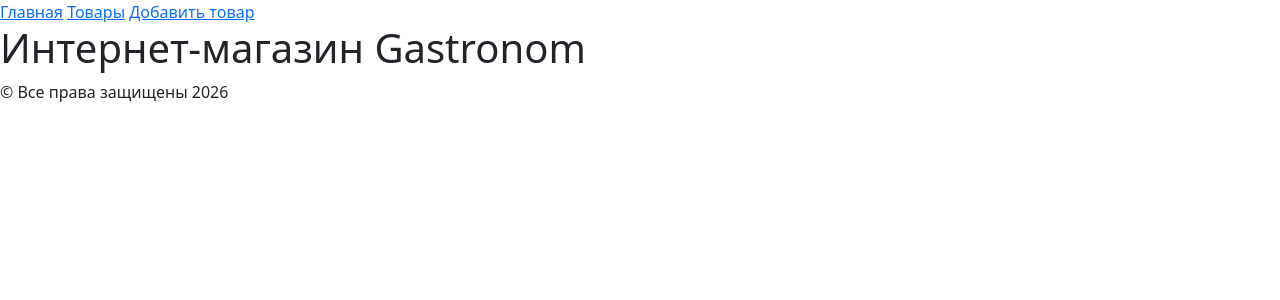
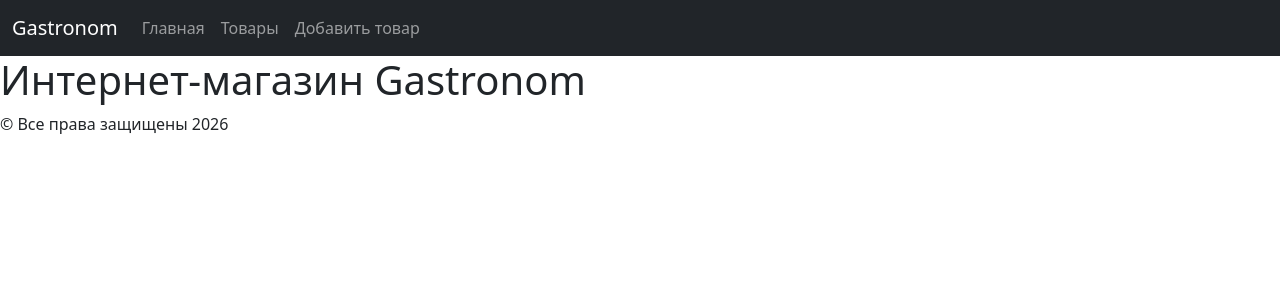
Before and after one commit to swatkmz2020-code/django-master-project, a Django app: page / in a window 1280 px wide. Shown: the top 300 px of the page. Run offline with Django 5.2, Linux system fonts and the light colour scheme; some libraries are stand-ins or nearby versions.

Commit message:
style(header): Добавить навигационное меню BS.

```diff
--- a/apps/eshop/templates/eshop/base.html
+++ b/apps/eshop/templates/eshop/base.html
@@ -16,15 +16,35 @@
 
 <body>
     <header>
-        <nav>
-            <a href="{% url 'eshop:home_page' %}">Главная</a>
-            <a href="{% url 'eshop:product_list' %}">Товары</a>
-            <a href="{% url 'eshop:product_add' %}">Добавить товар</a>
+        <nav class="navbar navbar-expand-sm bg-dark" data-bs-theme="dark">
+            <div class="container-fluid">
+                <a class="navbar-brand" href="{% url 'eshop:home_page' %}">Gastronom</a>
+                <button class="navbar-toggler" type="button" data-bs-toggle="collapse" data-bs-target="#navbarNav" aria-controls="navbarNav" aria-expanded="false" aria-label="Toggle navigation">
+                    <span class="navbar-toggler-icon"></span>
+                </button>
+                <div class="collapse navbar-collapse" id="navbarNav">
+                    <ul class="navbar-nav">
+                        <li class="nav-item">
+                            <a class="nav-link" href="{% url 'eshop:home_page' %}">Главная</a>
+                        </li>
+                        <li class="nav-item">
+                            <a class="nav-link" href="{% url 'eshop:product_list' %}">Товары</a>
+                        </li>
+                        <li class="nav-item">
+                            <a class="nav-link" href="{% url 'eshop:product_add' %}">Добавить товар</a>
+                        </li>
+                    </ul>
+                </div>
+            </div>
         </nav>
     </header>
 
-    <main>{% block page_content %}{% endblock page_content %}</main>
+    <main>
+        {% block page_content %}{% endblock page_content %}
+    </main>
 
     <footer>&copy; Все права защищены 2026</footer>
+
+    {% bootstrap_javascript %}
 </body>
 </html>
```
